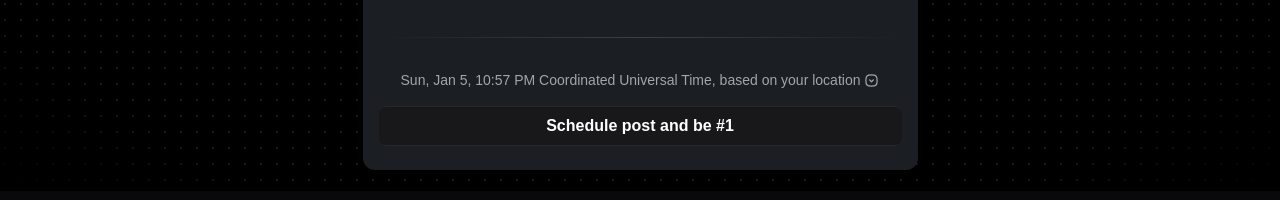
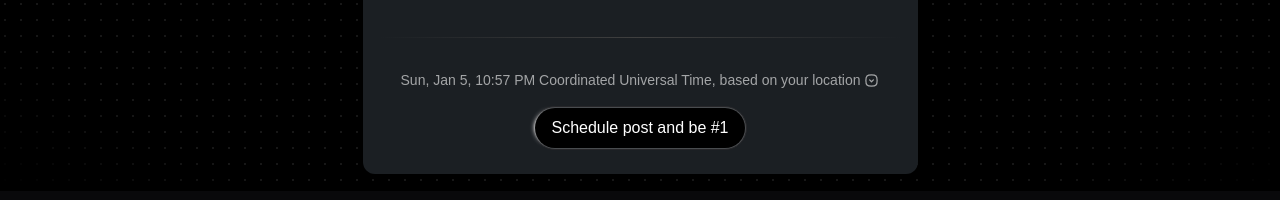
Before and after one commit to lean1190/linkedin-first-comment, a Next.js app: page /p in a window 1280 px wide. Shown: the part 609-809 px from the top of the page. Built offline with nearby package versions, Linux system fonts and the light colour scheme; no server answers; what @inngest/middleware-encryption, next-safe-action would draw is missing.

Commit message:
Use new button

```diff
--- a/src/app/auth/components/signin-form/signin-button.tsx
+++ b/src/app/auth/components/signin-form/signin-button.tsx
@@ -1,39 +1,36 @@
 'use client';
 
 import { IconBrandLinkedin, IconLoader } from '@tabler/icons-react';
-import clsx from 'clsx';
 import { useFormStatus } from 'react-dom';
 
-import { BottomGradient } from '@/components/ui/bottom-gradient';
+import { ButtonBorderGradient } from '@/components/ui/button-border-gradient';
 import { signInWithLinkedIn } from '@/lib/auth/signin';
 
 interface Props {
   loading: boolean;
 }
 
-const buttonStyles = clsx(
-  'group/btn relative flex h-12 w-full items-center justify-start space-x-2 rounded-md bg-gray-50 px-10 font-medium text-black shadow-input',
-  'dark:bg-zinc-900 dark:shadow-[0px_0px_1px_1px_var(--neutral-800)]',
-  'disabled:opacity-50'
-);
-
 export default function SigninButton({ loading }: Props) {
   const { pending } = useFormStatus();
 
   return (
     <form onSubmit={signInWithLinkedIn}>
-      <button type="submit" disabled={loading || pending} className={buttonStyles}>
-        {loading || pending ? (
-          <IconLoader className="size-6 animate-spin text-neutral-800 dark:text-neutral-300" />
-        ) : (
-          <IconBrandLinkedin className="size-6 text-neutral-800 dark:text-neutral-300" />
-        )}
-
+      <ButtonBorderGradient
+        type="submit"
+        className="flex gap-2 items-center"
+        disabled={loading || pending}
+      >
+        <span>
+          {loading || pending ? (
+            <IconLoader className="size-6 animate-spin text-neutral-800 dark:text-neutral-300" />
+          ) : (
+            <IconBrandLinkedin className="size-6 text-neutral-800 dark:text-neutral-300" />
+          )}
+        </span>
         <span className="text-lg font-extralight text-neutral-700 dark:text-neutral-300">
           {loading || pending ? 'Loading...' : 'Sign in with LinkedIn'}
         </span>
-        {loading || pending ? null : <BottomGradient />}
-      </button>
+      </ButtonBorderGradient>
     </form>
   );
 }
--- a/src/app/p/components/post-form/post-form.tsx
+++ b/src/app/p/components/post-form/post-form.tsx
@@ -7,13 +7,13 @@
 import { useForm } from 'react-hook-form';
 import type { z } from 'zod';
 
-import { BottomGradient } from '@/components/ui/bottom-gradient';
 import { FormSeparator } from '@/components/ui/form-separator';
 import { Input } from '@/components/ui/input';
 import { LabelInputContainer } from '@/components/ui/label-input-container';
 import { Textarea } from '@/components/ui/textarea';
 import type { getLinkedInBasicProfile } from '@/lib/linkedin/user/server';
 
+import { ButtonBorderGradient } from '@/components/ui/button-border-gradient';
 import Author from './author';
 import usePostForm, { formSchema } from './hooks/use-post-form';
 import Timezone from './timezone';
@@ -36,7 +36,7 @@
     register,
     handleSubmit,
     watch,
-    formState: { isSubmitting }
+    formState: { isSubmitting, isValid }
   } = useForm<z.infer<typeof formSchema>>({
     resolver: zodResolver(formSchema)
   });
@@ -140,18 +140,14 @@
 
       <FormSeparator size="lg" />
 
-      <section>
+      <section className="flex flex-col items-center">
         <div className="mx-auto mb-4 w-fit">
           <Timezone schedule={watch('schedule')} viewport={selectedViewport} />
         </div>
-        <button
-          className="group/btn relative block h-10 w-full rounded-md bg-gradient-to-br from-black to-neutral-600 font-medium text-white shadow-[0px_1px_0px_0px_#ffffff40_inset,0px_-1px_0px_0px_#ffffff40_inset] dark:bg-zinc-800 dark:from-zinc-900 dark:to-zinc-900 dark:shadow-[0px_1px_0px_0px_var(--zinc-800)_inset,0px_-1px_0px_0px_var(--zinc-800)_inset]"
-          type="submit"
-          disabled={isSubmitting}
-        >
-          <strong>{isSubmitting ? 'Scheduling...' : 'Schedule post and be #1'}</strong>
-          <BottomGradient />
-        </button>
+
+        <ButtonBorderGradient type="submit" disabled={isSubmitting || !isValid}>
+          {isSubmitting ? 'Scheduling...' : 'Schedule post and be #1'}
+        </ButtonBorderGradient>
       </section>
     </form>
   );
--- /dev/null
+++ b/src/components/ui/button-border-gradient.tsx
@@ -0,0 +1,99 @@
+'use client';
+
+import type React from 'react';
+import { useCallback, useEffect, useState } from 'react';
+
+import { cn } from '@/lib/styles/merge';
+import { motion } from 'framer-motion';
+
+type Direction = 'TOP' | 'LEFT' | 'BOTTOM' | 'RIGHT';
+
+interface Props extends React.ButtonHTMLAttributes<HTMLButtonElement> {
+  as?: React.ElementType;
+  containerClassName?: string;
+  className?: string;
+  duration?: number;
+  clockwise?: boolean;
+}
+
+export function ButtonBorderGradient({
+  children,
+  containerClassName,
+  className,
+  as: Tag = 'button',
+  duration = 1,
+  clockwise = true,
+  disabled = false,
+  ...props
+}: Props) {
+  const [hovered, setHovered] = useState<boolean>(false);
+  const [direction, setDirection] = useState<Direction>('TOP');
+
+  const rotateDirection = useCallback(
+    (currentDirection: Direction): Direction => {
+      const directions: Direction[] = ['TOP', 'LEFT', 'BOTTOM', 'RIGHT'];
+      const currentIndex = directions.indexOf(currentDirection);
+      const nextIndex = clockwise
+        ? (currentIndex - 1 + directions.length) % directions.length
+        : (currentIndex + 1) % directions.length;
+      return directions[nextIndex];
+    },
+    [clockwise]
+  );
+
+  const movingMap: Record<Direction, string> = {
+    TOP: 'radial-gradient(20.7% 50% at 50% 0%, hsl(0, 0%, 100%) 0%, rgba(255, 255, 255, 0) 100%)',
+    LEFT: 'radial-gradient(16.6% 43.1% at 0% 50%, hsl(0, 0%, 100%) 0%, rgba(255, 255, 255, 0) 100%)',
+    BOTTOM:
+      'radial-gradient(20.7% 50% at 50% 100%, hsl(0, 0%, 100%) 0%, rgba(255, 255, 255, 0) 100%)',
+    RIGHT:
+      'radial-gradient(16.2% 41.199999999999996% at 100% 50%, hsl(0, 0%, 100%) 0%, rgba(255, 255, 255, 0) 100%)'
+  };
+
+  const highlight =
+    'radial-gradient(75% 181.15942028985506% at 50% 50%, #3275F8 0%, rgba(255, 255, 255, 0) 100%)';
+
+  useEffect(() => {
+    if (!hovered) {
+      const interval = setInterval(() => {
+        setDirection((prevState) => rotateDirection(prevState));
+      }, duration * 1000);
+      return () => clearInterval(interval);
+    }
+  }, [hovered, duration, rotateDirection]);
+
+  return (
+    <Tag
+      onMouseEnter={(_event: React.MouseEvent<HTMLDivElement>) => setHovered(true)}
+      onMouseLeave={() => setHovered(false)}
+      className={cn(
+        'relative flex rounded-full border content-center bg-black/20 hover:bg-black/10 transition duration-500 dark:bg-white/20 items-center flex-col flex-nowrap gap-10 h-min justify-center overflow-visible p-px decoration-clone w-fit',
+        containerClassName,
+        'disabled:opacity-50'
+      )}
+      disabled={disabled}
+      {...props}
+    >
+      <div className={cn('w-auto text-white z-10 bg-black px-4 py-2 rounded-[inherit]', className)}>
+        {children}
+      </div>
+      {disabled ? null : (
+        <motion.div
+          className={cn('flex-none inset-0 overflow-hidden absolute z-0 rounded-[inherit]')}
+          style={{
+            filter: 'blur(2px)',
+            position: 'absolute',
+            width: '100%',
+            height: '100%'
+          }}
+          initial={{ background: movingMap[direction] }}
+          animate={{
+            background: hovered ? [movingMap[direction], highlight] : movingMap[direction]
+          }}
+          transition={{ ease: 'linear', duration: duration ?? 1 }}
+        />
+      )}
+      <div className="bg-black absolute z-1 flex-none inset-[2px] rounded-[100px]" />
+    </Tag>
+  );
+}
```
